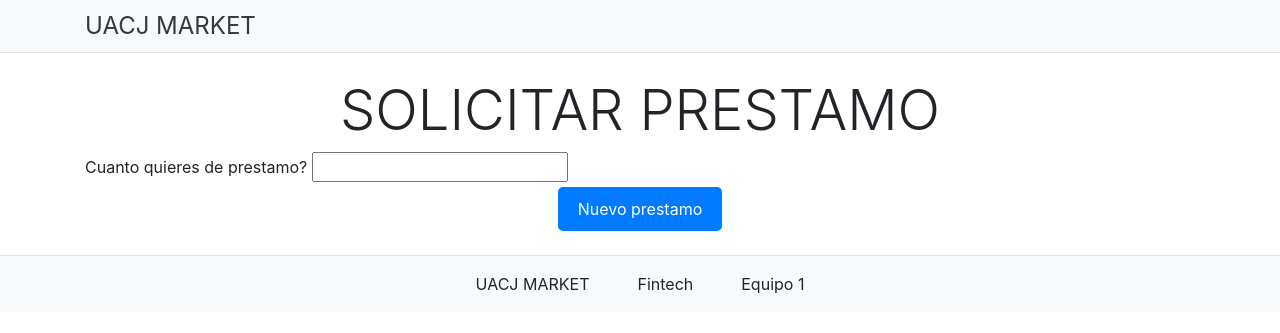
After one commit to metodosformalesds/t1_mfds_2023, a Django app: template sitio/templates/sitio/prestamos/SolicitarPrestamo.html in a window 1280 px wide. The commit adds this page. Shown: the top 333 px of the page. Run offline with Django 3.2, Linux system fonts and the light colour scheme; the template is opened without the code that fills it, so the values that code supplies are empty, except form fields; form fields are guessed from the names that the template uses; some libraries are stand-ins or nearby versions.

Commit message:
actualizacion en prestamos
boton "Solicitar prestamos" solo lo vera el empleado con señal "my staff" y nueva pagina de prestamos

```diff
--- a/sitio/forms.py
+++ b/sitio/forms.py
@@ -50,3 +50,7 @@ class PaymentForm(forms.Form):
         # Puedes agregar validaciones personalizadas aquí si es necesario
 
         return cleaned_data
+
+
+class SolicitarPrestamo(forms.Form):
+    DineroProporcionado= forms.IntegerField(label="Cuanto quieres que te prestemos?")
--- /dev/null
+++ b/sitio/templates/sitio/prestamos/SolicitarPrestamo.html
@@ -0,0 +1,65 @@
+{% extends 'registration/layout.html' %} {% block content %}
+<style>
+    table {
+        border-collapse: collapse;
+        width: 100%;
+    }
+
+    th,
+    td {
+        border: 1px solid #dddddd;
+        text-align: left;
+        padding: 8px;
+    }
+
+    tr:nth-child(even) {
+        background-color: #f2f2f2;
+    }
+
+    .custom-button {
+        background-color: #007bff;
+        /* Color de fondo azul */
+        color: white;
+        /* Color del texto blanco */
+        border: none;
+        /* Sin borde */
+        padding: 10px 20px;
+        /* Relleno interno */
+        border-radius: 5px;
+        /* Bordes redondeados */
+        cursor: pointer;
+        /* Cambio de cursor al pasar el mouse */
+        display: block;
+        margin: 0 auto;
+        /* Centrar horizontalmente */
+    }
+    h1{
+        text-align: center;
+    }
+
+    .custom-button:hover {
+        background-color: #0056b3;
+        /* Cambio de color de fondo al pasar el mouse */
+    }
+
+</style>
+
+
+<div  method="post" >
+
+    <h1 class="text-uppercase text-center display-4 title-form-register">Solicitar Prestamo</h1>
+
+    <form>
+
+       <label>Cuanto quieres de prestamo?</label> {{form.DineroProporcionado}}
+       <button class="custom-button";>Nuevo prestamo</button>
+
+
+    </form>
+
+
+
+
+</div>
+
+{% endblock %}
--- a/sitio/urls.py
+++ b/sitio/urls.py
@@ -32,6 +32,7 @@ urlpatterns = [
 
     #prestamo
     path('prestamos/', views.prestamo,name='prestamos'),
+    path('SolicitarPrestamo/', views.SolicitarPrestamo,name='Solicitar'),
 
     #carrito
     path('Pago/', views.proceso_pago, name="Pago"),
--- a/sitio/views.py
+++ b/sitio/views.py
@@ -247,6 +247,9 @@ def prestamo(request):
 
 
     return render(request, 'sitio/prestamos/prestamos.html',{'dat': dat})
+def SolicitarPrestamo(request):
+
+    return render(request, 'sitio/prestamos/SolicitarPrestamo.html')
 
 def proceso_pago(request):
 
```
Also changed, not shown: sitio/templates/sitio/layout.html (+11 -3 lines), db.sqlite3.
